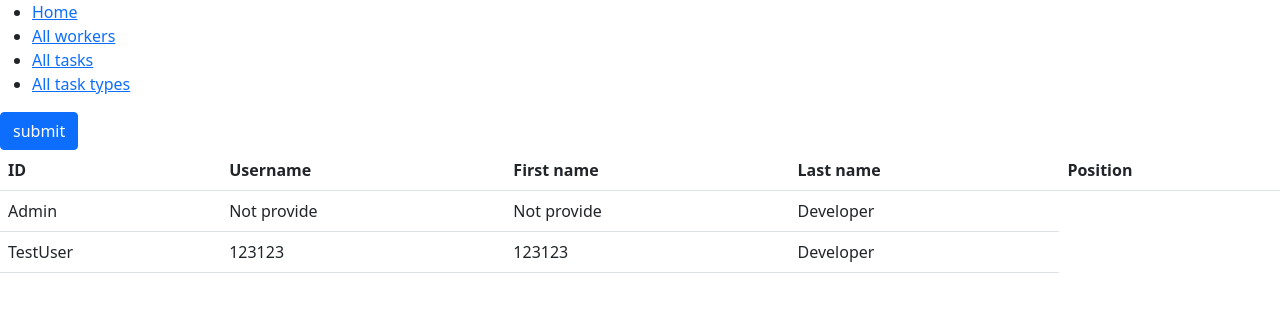
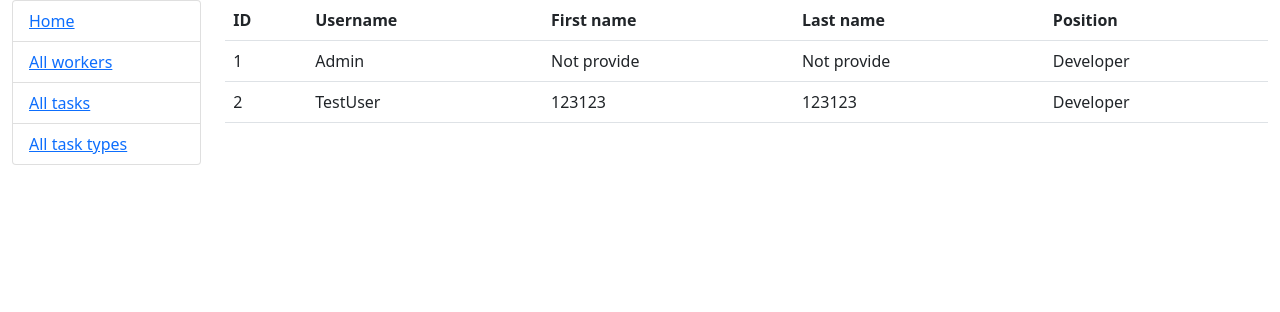
Before and after one commit to Greenmanxd/it-company-task-manager, a Django app: page /workers/ in a window 1280 px wide. Shown: the top 312 px of the page. Run offline with Django 4.2, Linux system fonts and the light colour scheme; data comes from the database, SQL or seed files in the repository; both versions use the stored data as it was after the commit.

Commit message:
Add bootstrap5 and add bootstrap classes to html code

```diff
--- a/templates/base.html
+++ b/templates/base.html
@@ -7,14 +7,24 @@
   <link href="https://cdn.jsdelivr.net/npm/bootstrap@5.1.3/dist/css/bootstrap.min.css" rel="stylesheet" integrity="sha384-1BmE4kWBq78iYhFldvKuhfTAU6auU8tT94WrHftjDbrCEXSU1oBoqyl2QvZ6jIW3" crossorigin="anonymous">
 </head>
 <body>
-  {% block sidebar %}
-    {% include "includes/sidebar.html" %}
-  {% endblock %}
-  {% block content %}
+  <div class="container-fluid">
+    <div class="row">
+      <div class="col-sm-2">
 
-  {% endblock %}
-  {% block pagination %}
+        {% block sidebar %}
+          {% include "includes/sidebar.html" %}
+        {% endblock %}
 
-  {% endblock %}
+      </div>
+      <div class="col-sm-10 ">
+
+        {% block content %}{% endblock %}
+
+        {% block pagination %}
+        {% endblock %}
+
+      </div>
+    </div>
+  </div>
 </body>
 </html>
--- a/templates/includes/sidebar.html
+++ b/templates/includes/sidebar.html
@@ -1,6 +1,6 @@
-<ul>
-  <li><a href="{% url "task_manager:index" %}">Home</a></li>
-  <li><a href="{% url "task_manager:worker-list" %}">All workers</a></li>
-  <li><a href="#">All tasks</a></li>
-  <li><a href="#">All task types</a></li>
+<ul class="sidebar-nav list-group">
+  <li class="list-group-item"><a href="{% url "task_manager:index" %}">Home</a></li>
+  <li class="list-group-item"><a href="{% url "task_manager:worker-list" %}">All workers</a></li>
+  <li class="list-group-item"><a href="#">All tasks</a></li>
+  <li class="list-group-item"><a href="#">All task types</a></li>
 </ul>
--- a/templates/task_manager/worker_list.html
+++ b/templates/task_manager/worker_list.html
@@ -2,7 +2,6 @@
 
 
 {% block content %}
-  <input type="submit" value="submit" class="btn btn-primary">
   {% if worker_list %}
     <table class="table">
       <tr>
@@ -14,6 +13,7 @@
       </tr>
       {% for worker in worker_list %}
         <tr>
+          <td>{{ worker.id }}</td>
           <td>{{ worker.username }}</td>
           {% if worker.first_name and worker.last_name %}
             <td>{{ worker.first_name }}</td>
```
Also changed, not shown: db.sqlite3.
